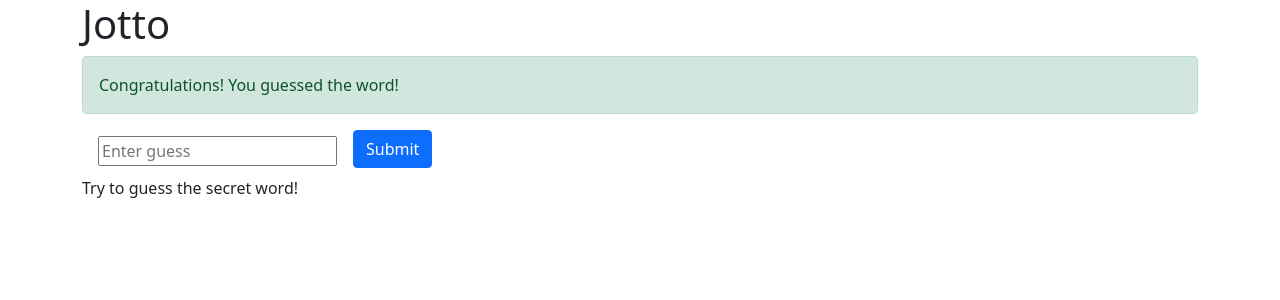
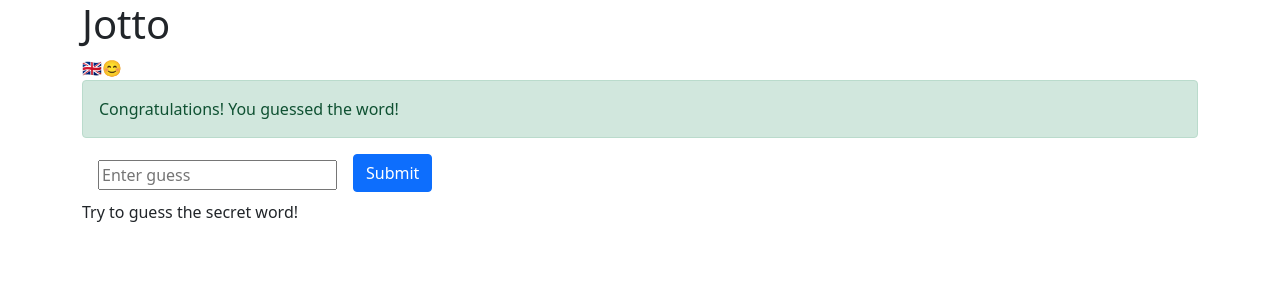
Before and after one commit to FranciscoJavierMartin/jotto-v2, a React (Create React App) app: page / in a window 1280 px wide. Shown: the top 300 px of the page. Built offline with nearby package versions, Linux system fonts and the light colour scheme.

Commit message:
Add language to state

```diff
--- a/src/App.tsx
+++ b/src/App.tsx
@@ -2,10 +2,12 @@ import React, { useEffect } from 'react';
 import Congrats from './components/Congrats/Congrats';
 import GuessedWord from './components/GuessedWord/GuessedWord';
 import Input from './components/Input/Input';
+import LanguagePicker from './components/LanguagePicker/LanguagePicker';
 import { IGuessedWord } from './interfaces/guessedWord';
 import { getSecretWord } from './actions';
 import { actionTypes } from './constants/actionTypes';
 import { IAction, RootState } from './interfaces/state';
+import LanguageContext from './contexts/LanguageContext';
 
 /**
  * @function reducer to update state, automatically called by dispatch
@@ -23,6 +25,12 @@ const reducer = (state: RootState, action: IAction): RootState => {
         secretWord: action.payload,
       };
       break;
+    case actionTypes.SET_LANGUAGE:
+      res = {
+        ...state,
+        language: action.payload,
+      };
+      break;
     default:
       res = state;
   }
@@ -34,10 +42,17 @@ function App() {
   const success = false;
   const guessedWords: IGuessedWord[] = [];
 
-  const [state, dispatch] = React.useReducer(reducer, { secretWord: '' });
+  const [state, dispatch] = React.useReducer(reducer, {
+    secretWord: '',
+    language: 'en',
+  });
 
   const setSecretWord = (secretWord: string): void => {
     dispatch({ type: actionTypes.SET_SECRET_WORD, payload: secretWord });
+  };
+
+  const setLanguage = (language: string) => {
+    dispatch({ type: actionTypes.SET_LANGUAGE, payload: language });
   };
 
   useEffect(() => {
@@ -47,9 +62,12 @@ function App() {
   return state.secretWord ? (
     <div className='container' data-test='component-app'>
       <h1>Jotto</h1>
-      <Congrats success={true} />
-      <Input success={success} secretWord={state.secretWord} />
-      <GuessedWord guessedWords={guessedWords} />
+      <LanguageContext.Provider value={state.language}>
+        <LanguagePicker setLanguage={setLanguage} />
+        <Congrats success={true} />
+        <Input success={success} secretWord={state.secretWord} />
+        <GuessedWord guessedWords={guessedWords} />
+      </LanguageContext.Provider>
     </div>
   ) : (
     <div className='container' data-test='spinner'>
--- a/src/constants/actionTypes.ts
+++ b/src/constants/actionTypes.ts
@@ -1,3 +1,4 @@
 export enum actionTypes {
   SET_SECRET_WORD = 'SET_SECRET_WORD',
+  SET_LANGUAGE = 'SET_LANGUAGE',
 }
--- /dev/null
+++ b/src/contexts/LanguageContext.tsx
@@ -0,0 +1,3 @@
+import React from 'react';
+
+export default React.createContext<string>('en');
--- a/src/interfaces/state.ts
+++ b/src/interfaces/state.ts
@@ -2,6 +2,7 @@ import { actionTypes } from '../constants/actionTypes';
 
 export interface RootState {
   secretWord: string;
+  language: string;
 }
 
 export interface IAction {
```
